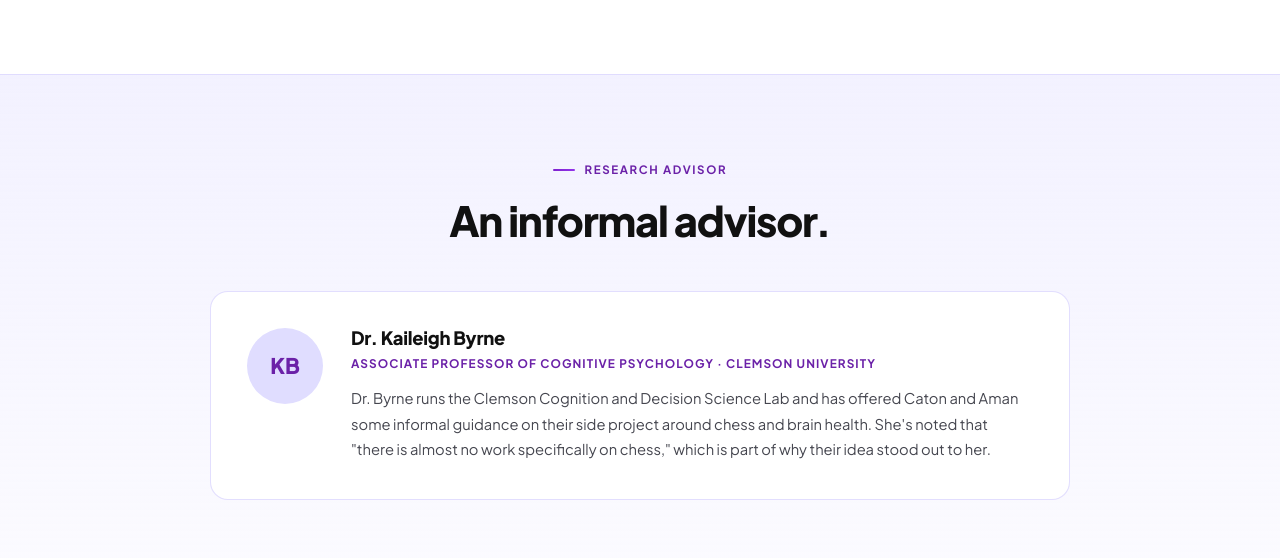
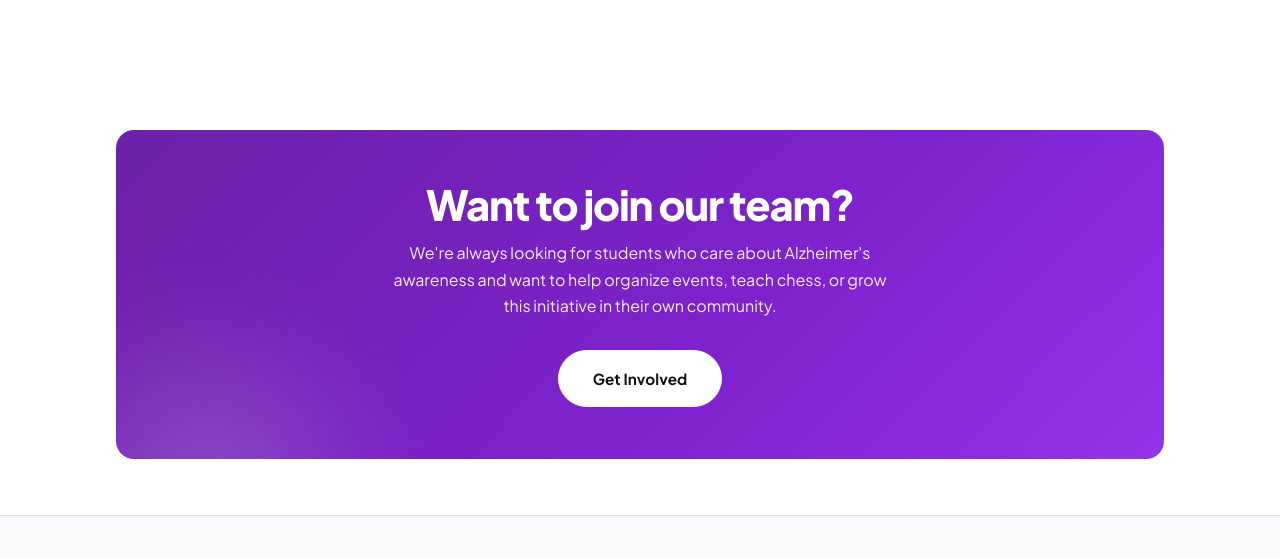
Before and after one commit to omphalos18/checkmatingalzheimers, a website: page team.html in a window 1280 px wide. Shown: the part 1980-2538 px from the top of the page. Drawn offline with Linux system fonts and the light colour scheme.

Commit message:
remove research advisor section from team page

```diff
--- a/team.html
+++ b/team.html
@@ -4,7 +4,7 @@
   <meta charset="UTF-8">
   <meta name="viewport" content="width=device-width, initial-scale=1.0">
   <title>Our Team | Checkmating Alzheimer's</title>
-  <meta name="description" content="Meet the students behind Checkmating Alzheimer's: our founders, regional officers, and academic research partner.">
+  <meta name="description" content="Meet the students behind Checkmating Alzheimer's: our founders and regional officers.">
   <link rel="preconnect" href="https://fonts.googleapis.com">
   <link rel="preconnect" href="https://fonts.gstatic.com" crossorigin>
   <link href="https://fonts.googleapis.com/css2?family=Plus+Jakarta+Sans:ital,wght@0,300;0,400;0,500;0,600;0,700;0,800;1,400&display=swap" rel="stylesheet">
@@ -24,18 +24,6 @@
     .team-card-body p { font-size: .9rem; color: var(--ink-2); line-height: 1.7; margin-bottom: 1rem; }
     .team-tags { display: flex; flex-wrap: wrap; gap: .45rem; margin-top: auto; }
     .team-tag { font-size: .7rem; font-weight: 700; color: var(--acc-ink); background: var(--wash); padding: .3rem .8rem; border-radius: var(--rp); }
-    .advisor-card { display: flex; gap: 1.75rem; align-items: flex-start; padding: 2.25rem; max-width: 860px; margin: 0 auto; }
-    .advisor-initial {
-      width: 76px; height: 76px; border-radius: 50%; flex-shrink: 0;
-      background: var(--wash); color: var(--acc-ink);
-      display: flex; align-items: center; justify-content: center;
-      font-size: 1.35rem; font-weight: 800;
-    }
-    .advisor-card h3 { font-size: 1.15rem; margin-bottom: .3rem; }
-    .advisor-role { font-size: .74rem; font-weight: 700; letter-spacing: .09em; text-transform: uppercase; color: var(--acc-ink); margin-bottom: .8rem; }
-    .advisor-card p { font-size: .92rem; color: var(--ink-2); line-height: 1.75; }
-    @media (max-width: 620px) { .advisor-card { flex-direction: column; align-items: center; text-align: center; } }
-
     .officer-heading { text-align: center; max-width: 520px; margin: 3rem auto 2rem; padding-top: 2.5rem; border-top: 1px solid var(--border-soft); }
     .officer-heading h3 { font-size: 1.05rem; margin-bottom: .5rem; }
     .officer-heading p { font-size: .9rem; color: var(--ink-3); }
@@ -204,24 +192,6 @@
       </div>
     </section>
 
-    <!-- Advisor -->
-    <section class="section section-wash">
-      <div class="container">
-        <div class="section-head center reveal">
-          <div class="eyebrow">Research Advisor</div>
-          <h2>An informal advisor.</h2>
-        </div>
-        <div class="card advisor-card reveal">
-          <div class="advisor-initial">KB</div>
-          <div>
-            <h3>Dr. Kaileigh Byrne</h3>
-            <div class="advisor-role">Associate Professor of Cognitive Psychology · Clemson University</div>
-            <p>Dr. Byrne runs the Clemson Cognition and Decision Science Lab and has offered Caton and Aman some informal guidance on their side project around chess and brain health. She's noted that "there is almost no work specifically on chess," which is part of why their idea stood out to her.</p>
-          </div>
-        </div>
-      </div>
-    </section>
-
     <!-- Join the team -->
     <section class="section-tight">
       <div class="container">
```
